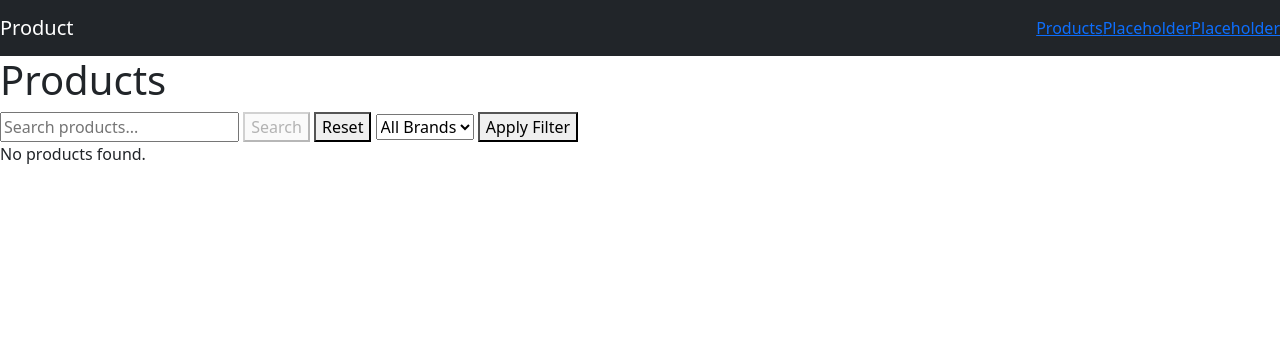
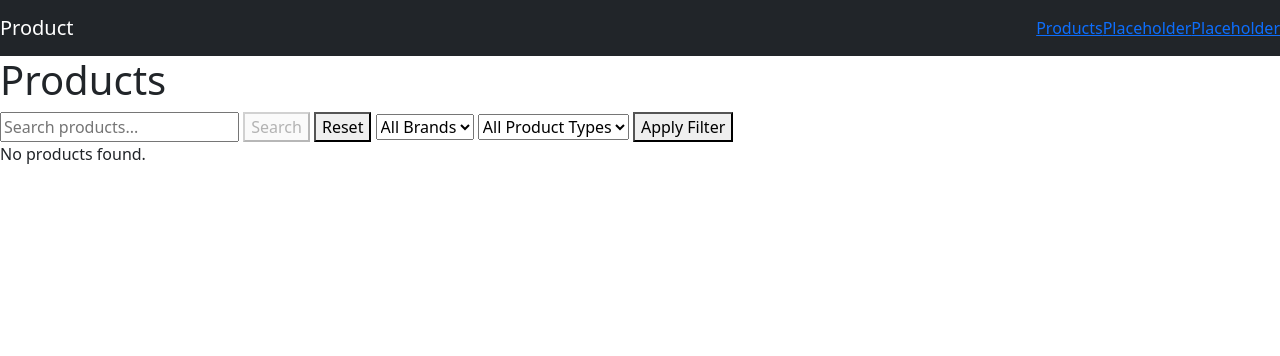
Before and after one commit to jojobeee/schrumpflation-app, a Django app: page / in a window 1280 px wide. Shown: the top 356 px of the page. Run offline with Django 4.2, Linux system fonts and the light colour scheme; data that the repository does not hold is empty.

Commit message:
add product type filter on mainpage

```diff
--- a/product/templates/product/index.html
+++ b/product/templates/product/index.html
@@ -1,16 +1,26 @@
-{% extends 'product/base.html' %} {% block body %}
+{% extends 'product/base.html' %}
+{% block body %}
 <h1>Products</h1>
 
 <form method="get" id="searchForm">
     <input type="text" id="searchField" name="search" value="{{ search_query }}" placeholder="Search products...">
     <button type="submit" id="searchButton">Search</button>
     <button type="button" onclick="window.location.href=window.location.pathname;">Reset</button>
+
     <select name="brand">
         <option value="">All Brands</option>
         {% for brand in brands %}
             <option value="{{ brand }}" {% if brand == selected_brand %}selected{% endif %}>{{ brand }}</option>
         {% endfor %}
     </select>
+
+    <select name="product_type">
+        <option value="">All Product Types</option>
+        {% for type in product_types %}
+            <option value="{{ type }}" {% if type == selected_product_type %}selected{% endif %}>{{ type }}</option>
+        {% endfor %}
+    </select>
+
     <button type="submit">Apply Filter</button>
 </form>
 
--- a/product/views.py
+++ b/product/views.py
@@ -12,11 +12,13 @@ def product_detail(request, product_id):
 def product_list(request):
     search_query = request.GET.get('search', '')
     brand_filter = request.GET.get('brand', '')
+    product_type_filter = request.GET.get('product_type', '')
 
     if search_query:
         product_list = Product.objects.filter(
             Q(name__icontains=search_query) |
-            Q(brand__name__icontains=search_query)
+            Q(brand__name__icontains=search_query) |
+            Q(product_type__icontains=search_query)
         )
     else:
         product_list = Product.objects.all()
@@ -24,19 +26,30 @@ def product_list(request):
     if brand_filter:
         product_list = product_list.filter(brand__name__icontains=brand_filter)
 
-    paginator = Paginator(product_list, 10)  # 10 products per page
+    if product_type_filter:
+        product_list = product_list.filter(product_type__icontains=product_type_filter)
+
+    paginator = Paginator(product_list, 10)
     page_number = request.GET.get('page')
     products = paginator.get_page(page_number)
 
-    # Get a list of brands for the current search query
     brands = Product.objects.filter(
         Q(name__icontains=search_query) |
-        Q(brand__name__icontains=search_query)
+        Q(brand__name__icontains=search_query) |
+        Q(product_type__icontains=search_query)
     ).values_list('brand__name', flat=True).distinct()
+
+    product_types = Product.objects.filter(
+        Q(name__icontains=search_query) |
+        Q(brand__name__icontains=search_query) |
+        Q(product_type__icontains=search_query)
+    ).values_list('product_type', flat=True).distinct()
 
     return render(request, 'product/index.html', {
         'products': products,
         'brands': brands,
+        'product_types': product_types,
         'selected_brand': brand_filter,
+        'selected_product_type': product_type_filter,
         'search_query': search_query
     })
```
